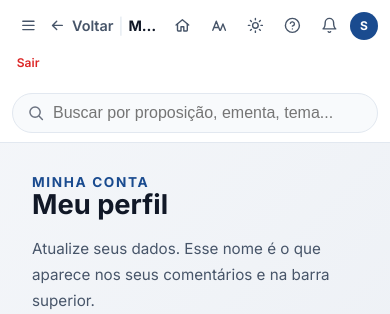
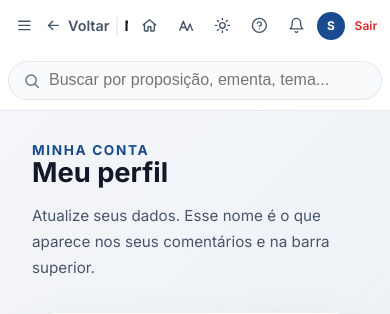
Before and after one commit to brunofnp/legislativo-fnp, a Django app: page /perfil/ in a window 390 px wide. Shown: the top 314 px of the page. Run offline with Django 4.2, Linux system fonts and the light colour scheme; the visitor is signed in with stand-in values (Sample User, id 1); data that the repository does not hold is empty; parts of the project's set-up code (start-up, migrations or seed data) failed here and were passed over.

Commit message:
fix: alinhamento de margem e centralizacao vertical no mobile
Medido via bounding box (nao so olhando a imagem), 2 desalinhamentos
reais: (1) logo do topbar comecava em 12px da borda, conteudo da pagina
(hero/cards/stats) em 8px -- reduzido o padding lateral do .app-topbar
mobile pra alinhar; (2) icones de acao (44px, alvo de toque) e badges de
prioridade (~30px) no card alinhados pelo topo, ficavam 7px fora de
centro entre si -- .card-top-row vira align-items:center.

```diff
--- a/static/css/style.css
+++ b/static/css/style.css
@@ -603,7 +603,12 @@ body {
 .card-top-row {
   display: flex;
   justify-content: space-between;
-  align-items: flex-start;
+  /* center, não flex-start -- o botão de favoritar (44px, alvo de toque
+     WCAG) e os badges de prioridade (~30px) tinham alturas diferentes;
+     alinhados pelo topo, os badges ficavam visualmente ~7px acima do
+     centro dos ícones ao lado (achado medindo bounding boxes, não só
+     olhando a imagem). */
+  align-items: center;
   gap: 0.75rem;
   margin-bottom: 0.85rem;
 }
@@ -4008,7 +4013,12 @@ body {
      -- só assim avatar/sino conseguem ficar na mesma linha do título. */
   .app-topbar {
     flex-wrap: wrap;
-    padding: 0.6rem 0.75rem;
+    /* 0.5rem (8px) nas laterais -- não 0.75rem -- pra alinhar com a
+       margem de conteúdo usada no resto da página (.page-shell/.card/
+       .stats-grid, todos em 8px no mobile); antes a logo do topbar
+       ficava 4px mais recuada que o título/cards logo abaixo (achado
+       medindo bounding boxes). */
+    padding: 0.6rem 0.5rem;
     column-gap: 0.3rem;
     row-gap: 0.6rem;
   }
```
